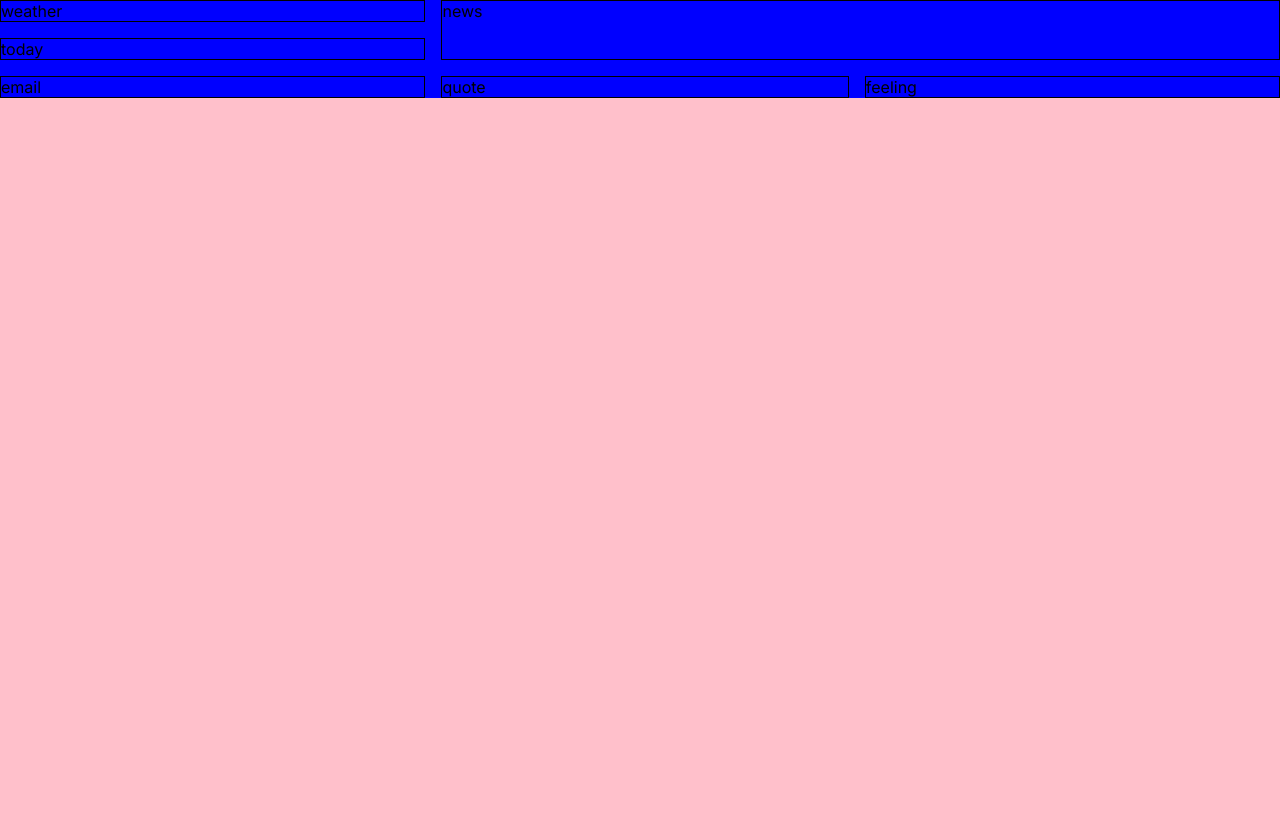
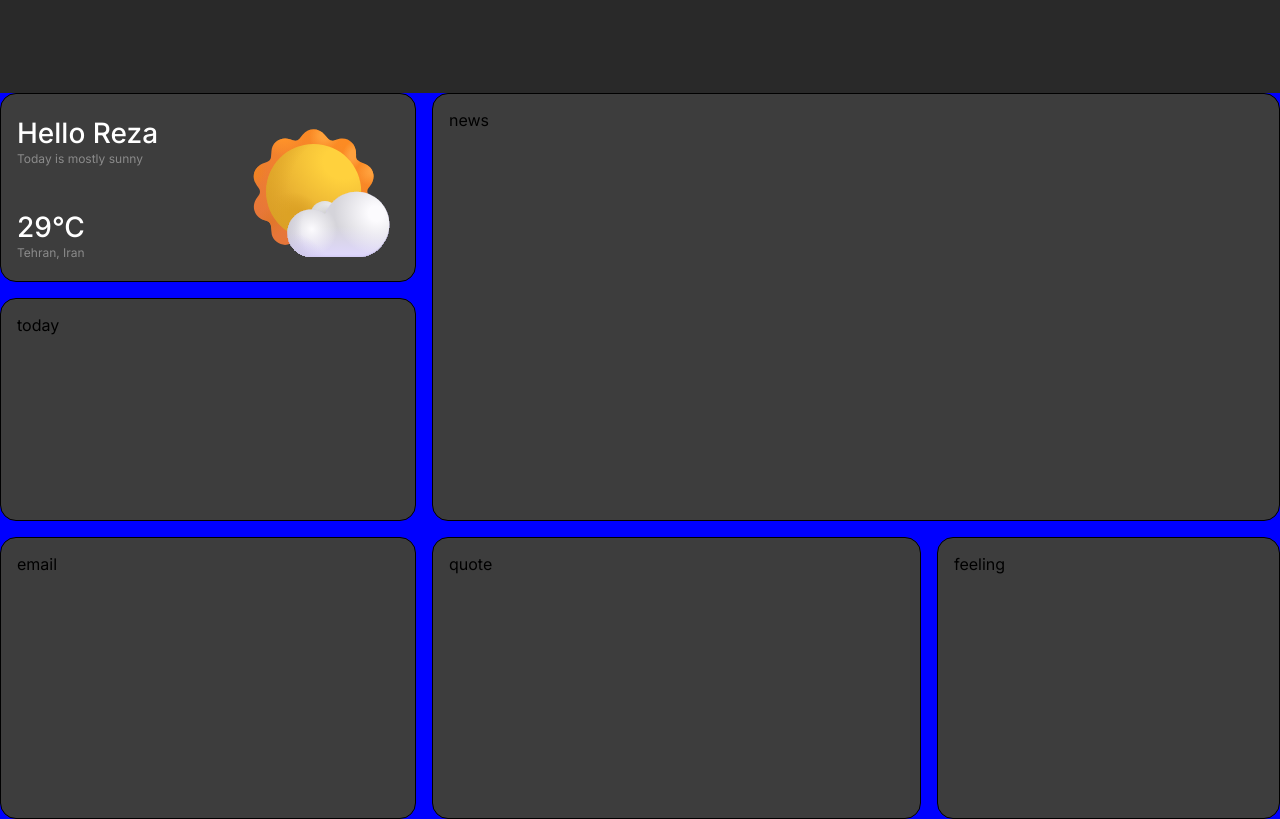
Before and after one commit to rezam91/widget, a plain HTML site: page index.html in a window 1280 px wide. Drawn offline with Linux system fonts and the light colour scheme.

Commit message:
feat(weather): weather part developed in desktop version

```diff
--- a/assets/styles/index.css
+++ b/assets/styles/index.css
@@ -1,3 +1,20 @@
+:root {
+    --bg-color:#292929;
+    --bg-sections:#3D3D3D;
+
+    --b-radius:16px;
+
+    --font-color: #FFFFFF;
+    --font-color-sub:#FFFFFF66;
+
+    --font-size-h1:28px;
+    --font-size-sub:12px;
+
+    --font-weight-h1:500;
+
+    --font-height-h1:36px;
+    --font-height-sub:16px;
+}
 * {
     box-sizing: border-box;
 }
@@ -5,51 +22,83 @@ img {
     display: block;
 }
 body {
-    background-color: pink;
-    /* padding: 0; */
+    background-color:var(--bg-color);
     margin: 0;
     font-family: inter;
+
 }
 .container {
     width: 1280px;
     background-color: blue;
+    margin-top: 93px;
     margin-left: auto;
     margin-right: auto;
 }
 .widget {
     width: 100%;
     display: grid;
-    /* grid-template-rows:178fr 210fr 266fr; */
-    /* grid-template-columns:416fr 489fr 343fr ; */
+    grid-template-rows:178fr 210fr 266fr;
+    grid-template-columns:416fr 489fr 343fr ;
     grid-template-areas:
     "weather news news"
     "today news news"
     "email quote feeling";
-    row-gap: 16px;
-    column-gap: 16px;
+    row-gap: var(--b-radius);
+    column-gap: var(--b-radius);
+}
+
+/* weather part */
+.weather, .today, .email, .feeling, .quote, .news {
+    border-radius: var(--b-radius);
+    background-color: var(--bg-sections);
+    padding: var(--b-radius);
+    border: 1px solid black;
 }
 .weather {
-    border: 1px solid black;
     grid-area: weather;
-    /* height: 50vh; */
+    display: flex;
+    align-items: center;
+    justify-content: space-between;
 }
+.weather h1 {
+    font-size: var(--font-size-h1);
+    font-weight: var(--font-weight-h1);
+    line-height: var(--font-height-h1);
+
+    color: var(--font-color);
+    margin-top:0 ;
+    margin-bottom: 0;
+}
+.weather-today, .loc {
+    margin-top: 0;
+    margin-bottom: 0;
+    font-size: var(--font-size-sub);
+    line-height:var(--font-height-sub) ;
+    color: var(--font-color-sub);
+}
+.weather .temp {
+    font-size: var(--font-size-h1);
+    font-weight: var(--font-weight-h1);
+    line-height: var(--font-height-h1);
+    color: var(--font-color);
+    margin-top: 42px;
+    margin-bottom: 0;
+}
+
+/* today part */
 .today {
-    border: 1px solid black;
     grid-area: today;
 }
 .email {
-    border: 1px solid black;
     grid-area: email;
 }
 .feeling {
-    border: 1px solid black;
     grid-area: feeling;
 }
 .quote {
-    border: 1px solid black;
     grid-area: quote;
 }
 .news {
-    border: 1px solid black;
     grid-area: news;
+    /* width: 1000px; */
 }
--- a/index.html
+++ b/index.html
@@ -12,7 +12,16 @@
     <body>
         <div class="container">
             <div class="widget">
-                <section class="weather">weather</section>
+                <section class="weather">
+                    <div>
+                        <h1>Hello Reza</h1>
+                        <p class="weather-today">Today is mostly sunny</p>
+                        <p class="temp">29°C</p>
+                        <p class="loc">Tehran, Iran</p>
+                    </div>
+                    <img src="./assets/images/sun.svg" alt="" width="155px" height="155px">
+
+                </section>
                 <section class="today">today</section>
                 <section class="email">email</section>
                 <section class="feeling">feeling</section>
```
Also changed, not shown: assets/images/sun.svg (added).
